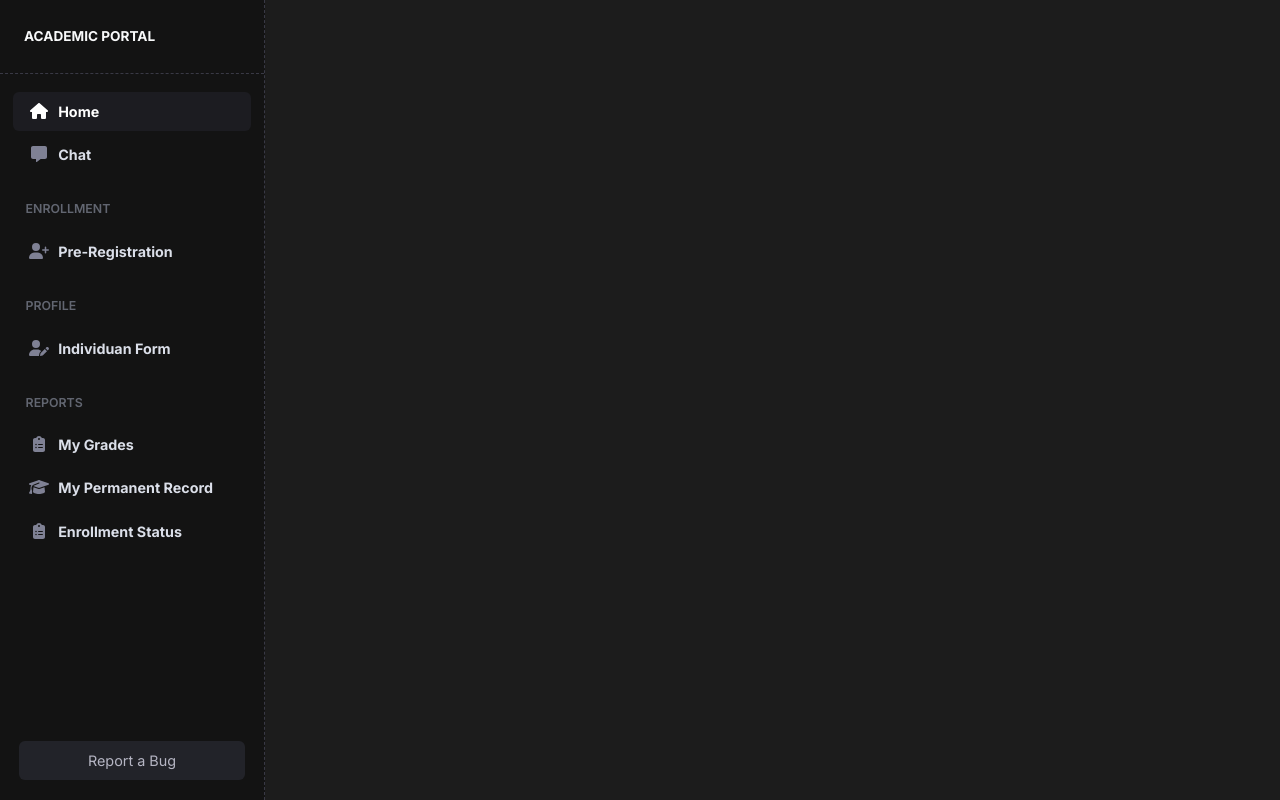
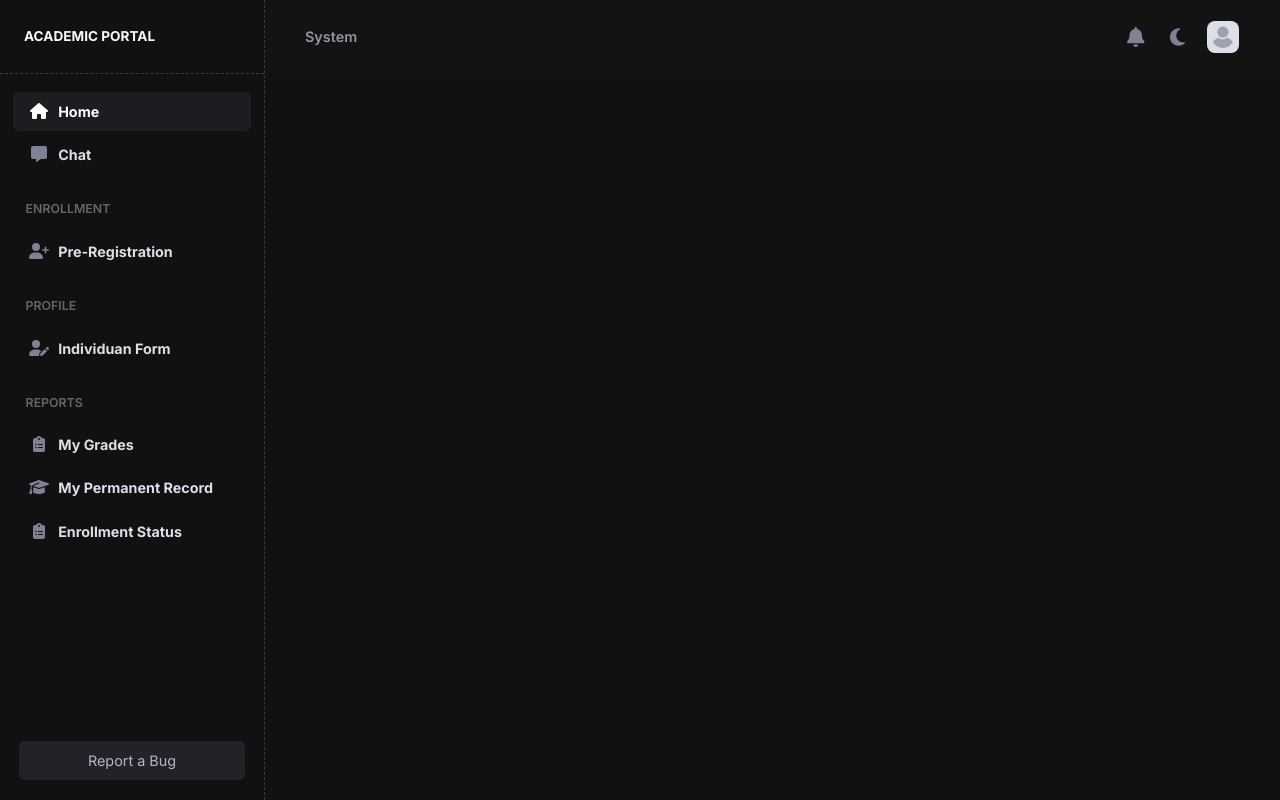
Before and after one commit to Rusty-08/vue-clone-portal, a Vue app: page / in a window 1280 px wide. Built offline with nearby package versions, Linux system fonts and the light colour scheme.

Commit message:
add header content

```diff
--- a/src/App.vue
+++ b/src/App.vue
@@ -1,7 +1,9 @@
 <script setup>
     import Sidebar from './components/Sidebar.vue'
+    import Header from './components/Header.vue'
 </script>
 
 <template>
     <Sidebar />
+    <Header />
 </template>
--- /dev/null
+++ b/src/components/Header.vue
@@ -0,0 +1,104 @@
+<script setup>
+    import { faLaptopCode, faBell, faMoon, faUser } from '@fortawesome/free-solid-svg-icons'
+
+</script>
+
+<template>
+    <header class="header-top fixed-top d-flex justify-content-between align-items-center">
+        <div class="system-version position-relative h-100">
+            <div class="system-link px-2 h-100 d-flex align-items-center">
+                <p class="m-0 fs-7">System</p>
+            </div>
+            <div class="card card-version px-4 position-absolute shadow-s d-flex gap-2 align-items-center justify-content-start flex-row">
+                <font-awesome-icon :icon="faLaptopCode" />
+                <span class="fs-7">Version 0.2.4</span>
+            </div>
+        </div>
+        <div class="wrapper-dropdowns d-flex justify-content-center align-items-center">
+            <div class="dropdown">
+                <a class="notification btn dropdown-toggle" type="button" data-bs-toggle="dropdown" aria-expanded="false">
+                    <font-awesome-icon :icon="faBell" class="fs-5" />
+                </a>
+                <div class="dropdown-menu dropdown-menu-end">
+                    <div class="card dropdown-item p5">
+                        Test
+                    </div>
+                </div>
+            </div>
+            <div class="dropdown">
+                <a class="theme btn dropdown-toggle" type="button" data-bs-toggle="dropdown" aria-expanded="false">
+                    <font-awesome-icon :icon="faMoon" class="fs-5" />
+                </a>
+                <div class="dropdown-menu dropdown-menu-end">
+                    <div class="card dropdown-item p5">
+                        Test
+                    </div>
+                </div>
+            </div>
+            <div class="dropdown">
+                <a class="user p-1 px-2 btn dropdown-toggle" type="button" data-bs-toggle="dropdown" aria-expanded="false">
+                    <img src="/user-profile.jpg" class="rounded-3" alt="" srcset="">
+                </a>
+                <div class="dropdown-menu dropdown-menu-end">
+                    <div class="card dropdown-item p5">
+                        Test
+                    </div>
+                </div>
+            </div>
+        </div>
+    </header>
+</template>
+
+<style setup>
+    .header-top {
+        height: var(--header-height) !important;
+        background-color: var(--header-dark-bg);
+        left: var(--sidebar-width);
+        padding: 0 2rem;
+    }
+    .system-link p {
+        color: var(--bs-header-text) !important;
+        font-weight: 600;
+    }
+    .system-link {
+        cursor: pointer;
+    }
+    .card-version {
+        background-color: var(--dropdown-dark-bg);
+        height: 4rem;
+        width: 12rem;
+        bottom: -4rem;
+        transition: all 0.3s ease;
+        opacity: 0;
+        visibility: hidden;
+        transform: translateY(15px);
+        cursor: pointer;
+    }
+    .system-version .system-link:hover + .card-version,
+    .system-version:hover .card-version {
+        opacity: 1;
+        visibility: visible;
+        transform: translateY(0px);
+    }
+    .card-version svg,
+    .card-version span,
+    .dropdown a {
+        color: var(--inactive-icon);
+    }
+    .dropdown a {
+        line-height: 0;
+    }
+    .system-version:hover p,
+    .card-version:hover span,
+    .card-version:hover svg,
+    .dropdown a:hover svg {
+        color: var(--bs-primary) !important;
+    }
+    .wrapper-dropdowns .dropdown .dropdown-toggle::after {
+        display: none;
+    }
+    .user img {
+        height: 2rem;
+        width: 2rem;
+    }
+</style>
--- a/src/components/Sidebar.vue
+++ b/src/components/Sidebar.vue
@@ -31,7 +31,7 @@
 </script>
 
 <template>
-    <aside class="side-bar fixed-left position-relative vh-100">
+    <aside class="side-bar fixed-left vh-100 position-relative">
         <!-- SIDEBAR HEADER -->
         <h6 class="header d-flex align-items-center px-4 text-light fs-8 fw-bold">ACADEMIC PORTAL</h6>
 
@@ -60,7 +60,7 @@
                 </li>
             </ul>
         </div>
-        <div class="report-link position-absolute w-100 bottom-0">
+        <div class="report-link position-absolute bottom-0 w-100">
             <button
                 type="button"
                 class="btn w-100 py-2"
@@ -71,8 +71,8 @@
                 Report a Bug
             </button>
         </div>
+    </aside>
 
-    </aside>
 </template>
 
 <style setup>
--- a/src/main.js
+++ b/src/main.js
@@ -1,17 +1,17 @@
 import { createApp } from 'vue'
+
 import style from './style.css'
 
 // BOOTSTRAP
 import 'bootstrap/dist/css/bootstrap.min.css';
 import 'bootstrap/dist/js/bootstrap.bundle.min.js';
-import 'bootstrap/js/index.umd.js';
+
+import App from './App.vue'
 
 // FONTAWESOME
 import { library } from '@fortawesome/fontawesome-svg-core'
 import { FontAwesomeIcon } from '@fortawesome/vue-fontawesome'
 import { faUserSecret } from '@fortawesome/free-solid-svg-icons'
-
-import App from './App.vue'
 
 library.add(faUserSecret)
 
--- a/src/style.css
+++ b/src/style.css
@@ -9,14 +9,20 @@
 :root {
     --primary-color: #ffffff;
     --secondary-color: #dbdfe9;
+    --dark-font-color: #100000;
+    --light-font-color: #f7f2f2;;
+    --body-dark-bg: #121111;
+    --body-light-bg: #fcfcfc;
     --inactive-link: #dbdfe9;
     --inactive-icon: #7f8194;
     --menu-heading: #626671;
     --sidebar-width: 265px;
     --border-dashed: 1px dashed #393945;
     --header-height: 74px;
-    --header-bg-color: #131313;
-    --body-bg-color: #1c1c1c;
+    --header-dark-bg: #131313;
+    --dropdown-dark-bg: #1c1c1c;
+    --bs-primary: #3E97FF;
+    --bs-header-text: #9393a4;
 }
 
 ul, li, a {
@@ -25,7 +31,7 @@ ul, li, a {
 }
 
 body {
-    background-color: var(--body-bg-color) !important;
+    background-color: var(--body-dark-bg) !important;
 }
 
 .fs-7 {
```
Also changed, not shown: public/user-profile.jpg (added), 1 other file (tests, documents, lock files or other folders).
